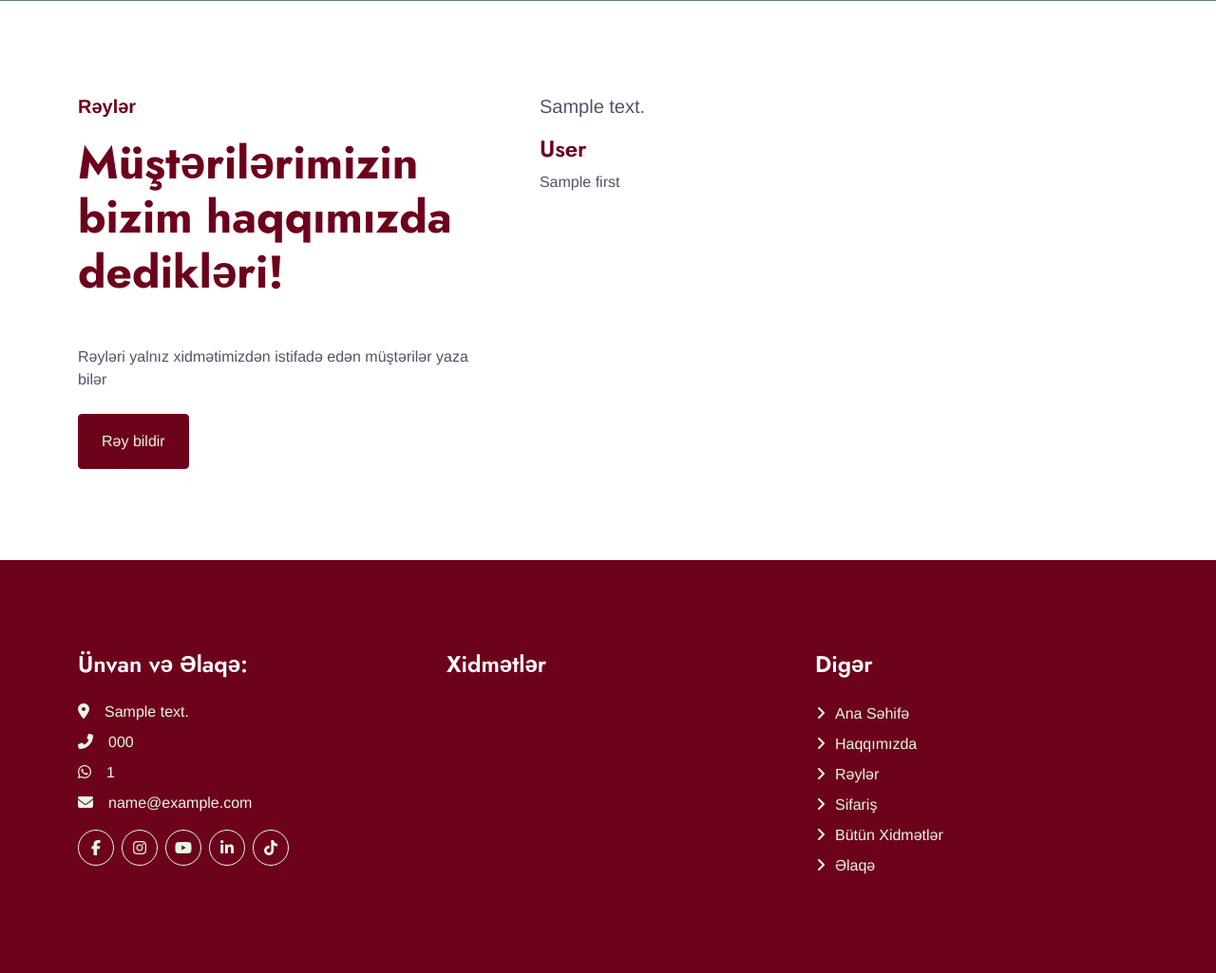
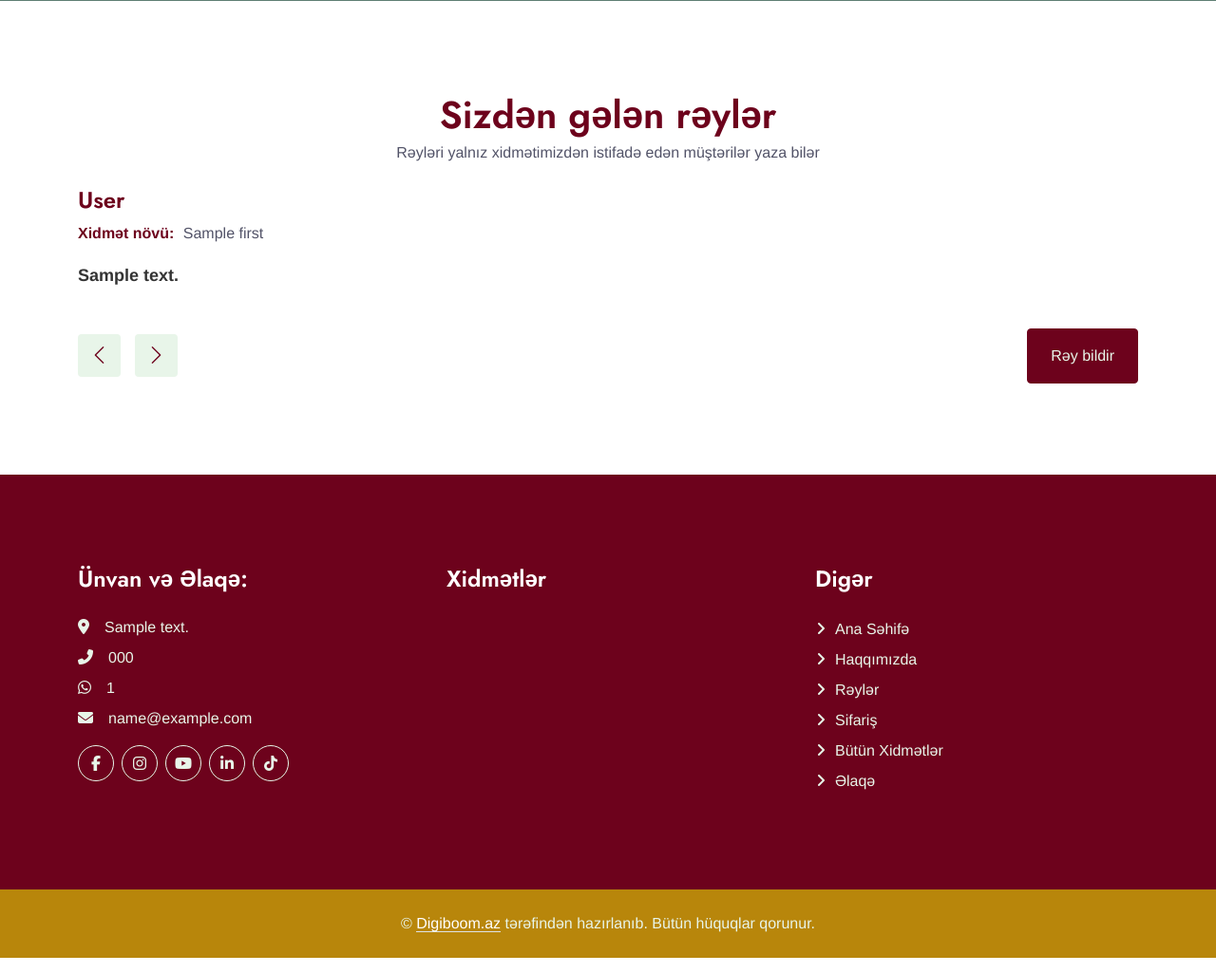
Before and after one commit to MusfiqEmirov/Temizxali, a Django app: template temizxali/templates/testimonial.html in a window 1280 px wide. Shown: the part 453-1478 px from the top of the page at 95% size. Run offline with Django 5.2, Linux system fonts and the light colour scheme; the template is opened without the code that fills it: most values are stand-ins (such as "Sample title", 1, 10 or a date in 2020); grey boxes marked "Sample" are stand-in pictures; some libraries are stand-ins or nearby versions.

Commit message:
some updates made

```diff
--- a/temizxali/static/css/style.css
+++ b/temizxali/static/css/style.css
@@ -561,12 +561,23 @@ h6,
 }
 
 .testimonial-carousel .owl-nav {
-    margin-top: 30px;
+    margin-top: 0;
     display: flex;
 }
 
+.testimonial-nav-container {
+    display: flex;
+}
+
+.testimonial-nav-container .owl-nav {
+    margin-top: 0;
+    display: flex;
+}
+
 .testimonial-carousel .owl-nav .owl-prev,
-.testimonial-carousel .owl-nav .owl-next {
+.testimonial-carousel .owl-nav .owl-next,
+.testimonial-nav-container .owl-nav .owl-prev,
+.testimonial-nav-container .owl-nav .owl-next {
     margin-right: 15px;
     width: 45px;
     height: 45px;
@@ -581,9 +592,26 @@ h6,
 }
 
 .testimonial-carousel .owl-nav .owl-prev:hover,
-.testimonial-carousel .owl-nav .owl-next:hover {
+.testimonial-carousel .owl-nav .owl-next:hover,
+.testimonial-nav-container .owl-nav .owl-prev:hover,
+.testimonial-nav-container .owl-nav .owl-next:hover {
     background: var(--primary);
     color: var(--light);
+}
+
+/* Testimonial Text Styles */
+.testimonial-text {
+    font-size: 1.125rem;
+    font-weight: 600;
+    line-height: 1.8;
+    color: #333;
+    margin-top: 1rem;
+}
+
+.testimonial-service-label {
+    font-weight: 600;
+    color: var(--primary);
+    margin-right: 5px;
 }
 
 
--- a/temizxali/static/js/main.js
+++ b/temizxali/static/js/main.js
@@ -61,7 +61,14 @@
         navText : [
             '<i class="bi bi-chevron-left"></i>',
             '<i class="bi bi-chevron-right"></i>'
-        ]
+        ],
+        onInitialized: function() {
+            // Move nav buttons to custom container after carousel is initialized
+            var $nav = $(".testimonial-carousel").find('.owl-nav');
+            if ($nav.length && $('.testimonial-nav-container').length) {
+                $('.testimonial-nav-container').html($nav);
+            }
+        }
     });
 
 
--- a/temizxali/templates/testimonial.html
+++ b/temizxali/templates/testimonial.html
@@ -203,30 +203,29 @@
 
     <!-- Testimonial Start -->
     <div class="container-xxl py-5">
+        <div class="text-center mx-auto wow fadeInUp" data-wow-delay="0.1s" style="max-width: 600px;">
+            <h3 class="display-6 mb-1 text-primary">{% trans "Sizdən gələn rəylər" %}</h3>
+            <p class="mb-4">{% trans "Rəyləri yalnız xidmətimizdən istifadə edən müştərilər yaza bilər" %}</p>
+        </div>
+
         <div class="container">
             <div class="row g-5">
-                <div class="col-lg-5 wow fadeInUp" data-wow-delay="0.1s">
-                    <p class="fs-5 fw-bold text-primary">{% trans "Rəylər" %}</p>
-                    <h1 class="display-5 mb-5">{% trans "Müştərilərimizin bizim haqqımızda dedikləri!" %}</h1>
-                    <p class="mb-4">{% trans "Rəyləri yalnız xidmətimizdən istifadə edən müştərilər yaza bilər" %}</p>
-                    <a class="btn btn-primary py-3 px-4" href="{% url 'create-review' %}">{% trans "Rəy bildir" %}</a>
-                </div>
-                <div class="col-lg-7 wow fadeInUp" data-wow-delay="0.5s">
+                <div class="col-lg-12 wow fadeInUp" data-wow-delay="0.5s">
                     <div class="owl-carousel testimonial-carousel">
                         {% if reviews %}
                             {% for review in reviews %}
                                 <div class="testimonial-item">
-                                    <p class="fs-5">{{ review.text }}</p>
                                     <h4>{{ review.fullname }}</h4>
                                     {% if review.service %}
                                         {% with translation=review.service.translations.first %}
                                             {% if translation %}
-                                                <span>{{ translation.name }}</span>
+                                                <span class="testimonial-service-label">{% trans "Xidmət növü:" %}</span> <span>{{ translation.name }}</span>
                                             {% endif %}
                                         {% endwith %}
                                     {% else %}
                                         <span>{% trans "Müştəri" %}</span>
                                     {% endif %}
+                                    <p class="testimonial-text mt-3">{{ review.text }}</p>
                                 </div>
                             {% endfor %}
                         {% else %}
@@ -236,6 +235,10 @@
                                 <span>-</span>
                             </div>
                         {% endif %}
+                    </div>
+                    <div class="d-flex justify-content-between align-items-center mt-4">
+                        <div class="testimonial-nav-container"></div>
+                        <a class="btn btn-primary py-3 px-4" href="{% url 'create-review' %}">{% trans "Rəy bildir" %}</a>
                     </div>
                 </div>
             </div>
```
Also changed, not shown: temizxali/templates/index.html (+12 -8 lines).
